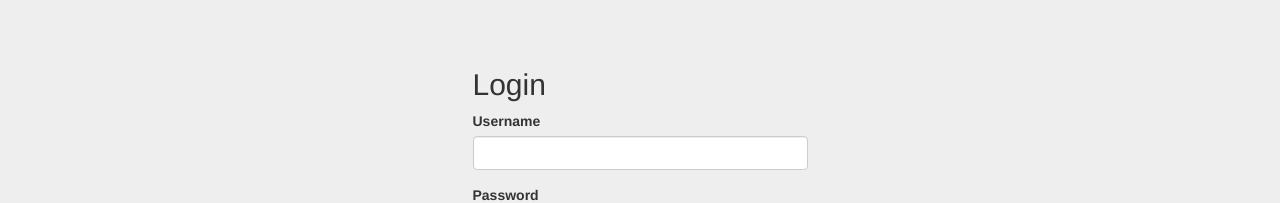
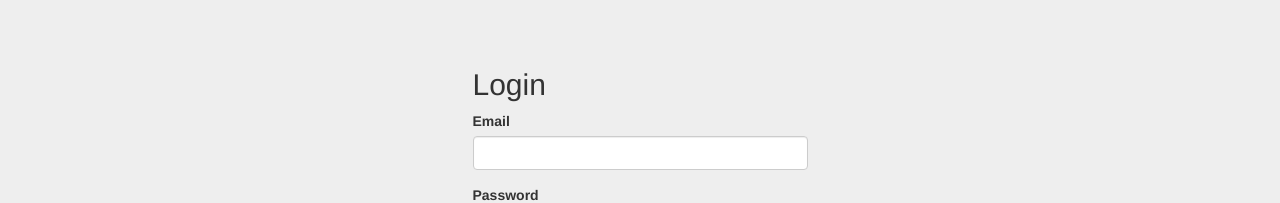
Before and after one commit to Faris-AH/angular-authentication, an Angular app: page /login in a window 1280 px wide. Shown: the top 203 px of the page. Built offline with nearby package versions, Linux system fonts and the light colour scheme.

Commit message:
change to email

```diff
--- a/src/app/auth/login/login.component.html
+++ b/src/app/auth/login/login.component.html
@@ -2,9 +2,9 @@
   <h2>Login</h2>
   <form name="form" (ngSubmit)="f.form.valid && login()" #f="ngForm" novalidate>
       <div class="form-group" [ngClass]="{ 'has-error': f.submitted && !username.valid }">
-          <label for="username">Username</label>
+          <label for="username">Email</label>
           <input type="text" class="form-control" name="username" [(ngModel)]="model.username" #username="ngModel" required />
-          <div *ngIf="f.submitted && !username.valid" class="help-block">Username is required</div>
+          <div *ngIf="f.submitted && !username.valid" class="help-block">Email is required</div>
       </div>
       <div class="form-group" [ngClass]="{ 'has-error': f.submitted && !password.valid }">
           <label for="password">Password</label>
--- a/src/app/auth/signup/signup.component.html
+++ b/src/app/auth/signup/signup.component.html
@@ -4,9 +4,9 @@
 
   <form name="form" (ngSubmit)="f.form.valid && login()" #f="ngForm" novalidate>
       <div class="form-group" [ngClass]="{ 'has-error': f.submitted && !username.valid }">
-          <label for="username">Username</label>
+          <label for="username">Email</label>
           <input type="text" class="form-control" name="username" [(ngModel)]="model.username" #username="ngModel" required />
-          <div *ngIf="f.submitted && !username.valid" class="help-block">Username is required</div>
+          <div *ngIf="f.submitted && !username.valid" class="help-block">Email is required</div>
       </div>
       <div class="form-group" [ngClass]="{ 'has-error': f.submitted && !password.valid }">
           <label for="password">Password</label>
```
